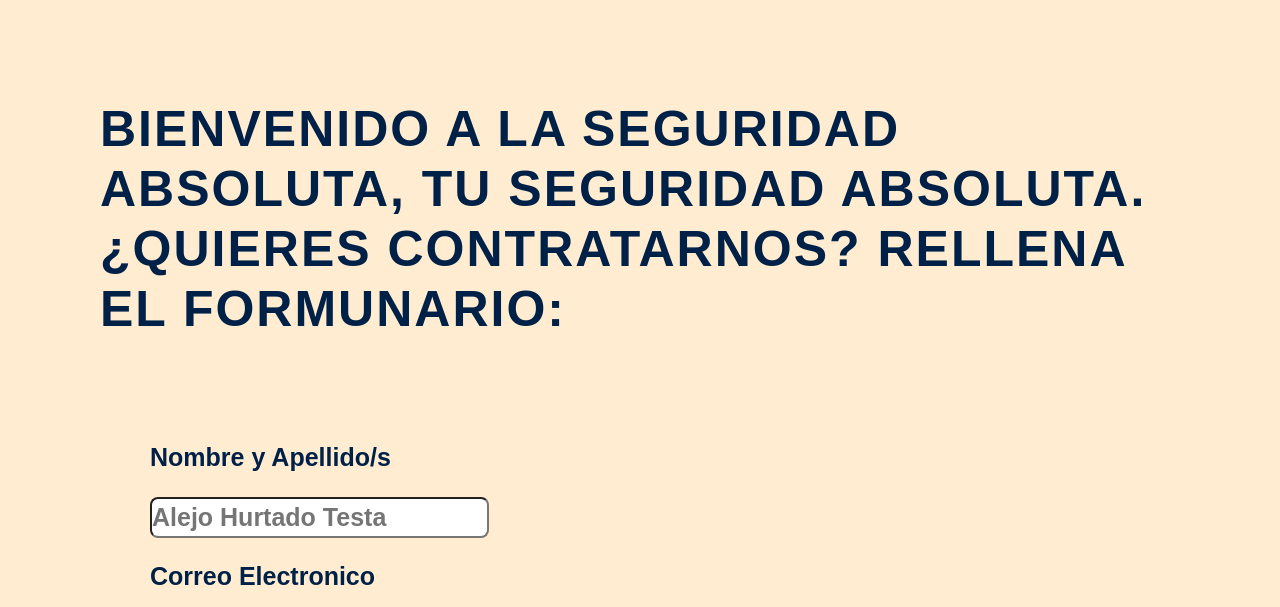
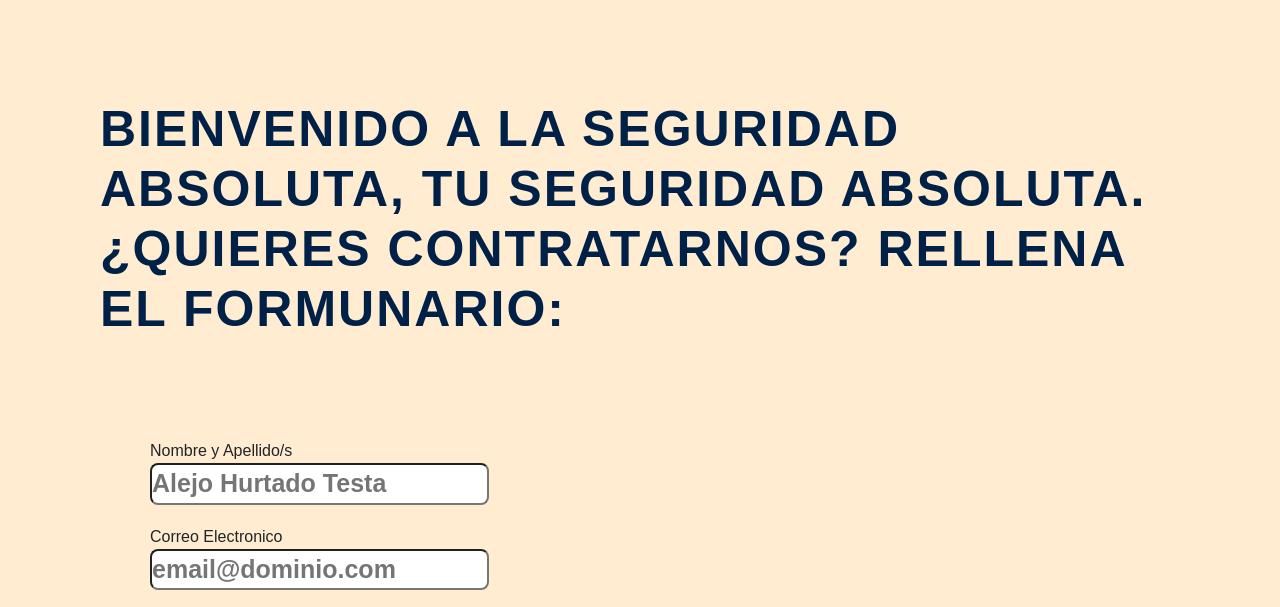
Before and after one commit to Alejo-Hurtado-Testa/INDICO, a website: page pages/contacto.html in a window 1280 px wide. Shown: the part 191-798 px from the top of the page. Drawn offline with nearby package versions, Linux system fonts and the light colour scheme; files that its build step writes are made by us from their sources; a web font is replaced by a local one.

```diff
--- a/scss/_contacto.scss
+++ b/scss/_contacto.scss
@@ -10,16 +10,11 @@
 form {
   margin: 100px 150px;
 
-  label {
-    display: flex;
-  }
-
   input {
     border-radius: 8px;
   }
 
   input,
-  label,
   legend {
     display: block;
     font-size: 25px;
```
